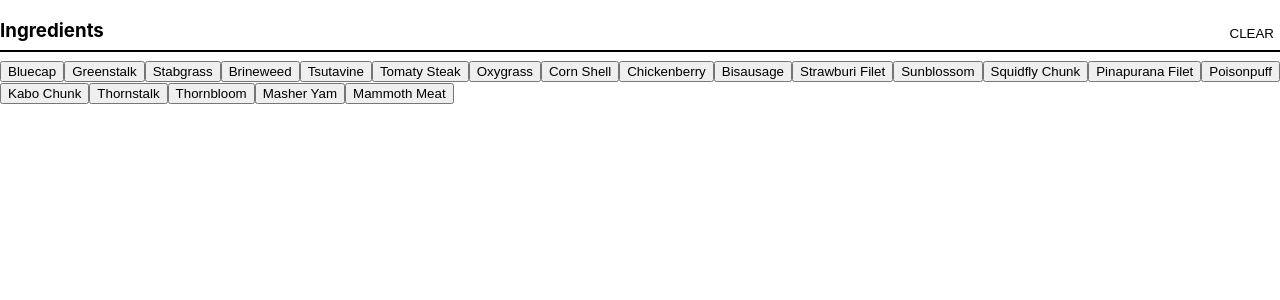
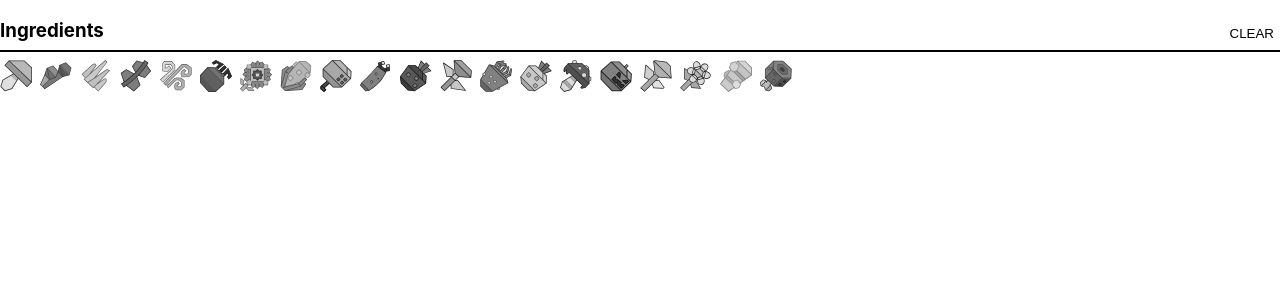
Before and after one commit to garrickf/nomnom, a React (Create React App) app: page / in a window 1280 px wide. Shown: the top 300 px of the page. Built offline with nearby package versions, Linux system fonts and the light colour scheme; the HTML template or start-up script is replaced by a standard one.

Commit message:
Replace ingredient list with images that are grey when inactive and a circle hover background

```diff
--- a/src/components/IngredientPicker.tsx
+++ b/src/components/IngredientPicker.tsx
@@ -20,6 +20,8 @@ const IngredientPicker = () => {
 
     appContext.setToggledIngredients(() => newToggledIngredients);
   };
+
+  const toggledIngredients = useContext(AppContext)?.toggledIngredients;
 
   const clear = () => {
     if (appContext === null) {
@@ -60,6 +62,30 @@ const IngredientPicker = () => {
     margin-top: 0;
   `;
 
+  const IngredientsContainer = styled.div`
+    display: flex;
+    flex-wrap: wrap;
+    gap: 0.5em;
+
+    & .inactive {
+      filter: grayscale(100%);
+    }
+  `;
+
+  const IngredientImgContainer = styled.span`
+    display: inline-flex;
+
+    :hover {
+      background-color: #d9d9d9;
+      border-radius: 50%;
+    }
+  `;
+
+  const IngredientImg = styled.img`
+    height: 2em;
+    width: 2em;
+  `;
+
   return (
     <div>
       <Header>
@@ -67,16 +93,26 @@ const IngredientPicker = () => {
         <ClearButton onClick={() => clear()}>Clear</ClearButton>
       </Header>
       <HeaderLine />
+      <IngredientsContainer>
         {INGREDIENTS.map((ingredient) => (
-        <button
+          <IngredientImgContainer>
+            <IngredientImg
               key={ingredient.name}
+              src={ingredient.svg}
               onClick={() => {
                 toggle(ingredient.index);
               }}
-        >
-          {ingredient.name}
-        </button>
+              className={
+                toggledIngredients !== undefined &&
+                toggledIngredients[ingredient.index]
+                  ? "active"
+                  : "inactive"
+              }
+              title={ingredient.name}
+            />
+          </IngredientImgContainer>
         ))}
+      </IngredientsContainer>
     </div>
   );
 };
```
Lines whose indentation alone changed are shown as unchanged.
